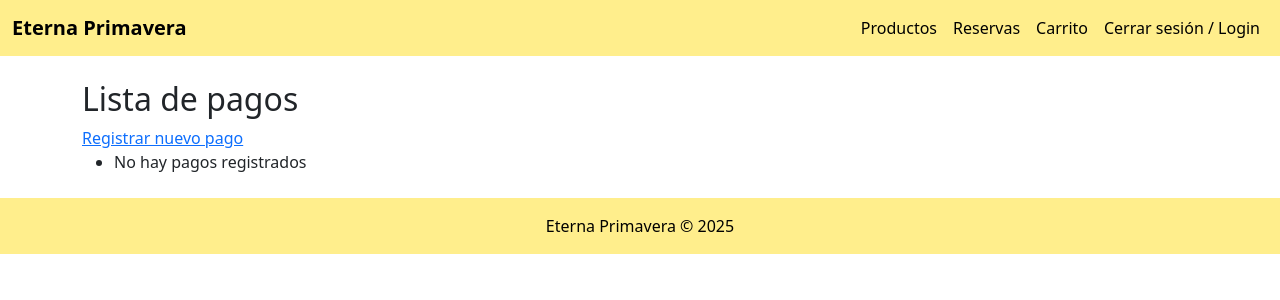
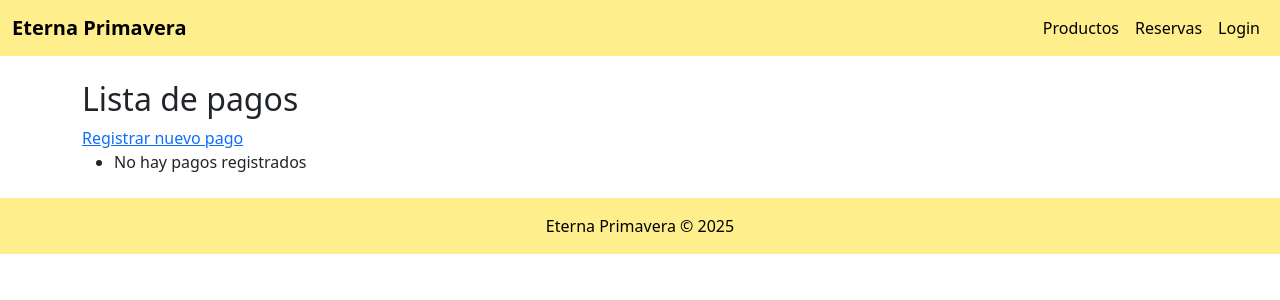
Before and after one commit to alexahurtado08/EternaPrimaveraa, a Django app: page /pagos/ in a window 1280 px wide. Shown: the top 300 px of the page. Run offline with Django 5.2, Linux system fonts and the light colour scheme; data that the repository does not hold is empty.

Commit message:
Actualización base.html y home.html

```diff
--- a/templates/base.html
+++ b/templates/base.html
@@ -37,18 +37,28 @@
                     <li class="nav-item">
                         <a class="nav-link" href="{% url 'lista_productos' %}">Productos</a>
                     </li>
+
                     <!-- Reservas -->
                     <li class="nav-item">
                         <a class="nav-link" href="{% url 'lista_productos' %}">Reservas</a>
                     </li>
-                    <!-- Carrito -->
-                    <li class="nav-item">
-                        <a class="nav-link" href="{% url 'lista_productos' %}">Carrito</a>
-                    </li>
-                    <!-- Login -->
-                    <li class="nav-item">
-                        <a class="nav-link" href="{% url 'lista_productos' %}">Cerrar sesión / Login</a>
-                    </li>
+
+                    {% if user.is_authenticated %}
+                        <!-- Carrito solo si está logueado -->
+                        <li class="nav-item">
+                            <a class="nav-link" href="{% url 'carrito:ver_carrito' %}">Carrito</a>
+                        </li>
+
+                        <!-- Cerrar sesión -->
+                        <li class="nav-item">
+                            <a class="nav-link" href="{% url 'usuarios:logout_usuario' %}">Cerrar sesión</a>
+                        </li>
+                    {% else %}
+                        <!-- Login solo si no está logueado -->
+                        <li class="nav-item">
+                            <a class="nav-link" href="{% url 'usuarios:login_usuario' %}">Login</a>
+                        </li>
+                    {% endif %}
                 </ul>
             </div>
         </div>
```
Also changed, not shown: templates/home.html (added, +11 -0 lines).
